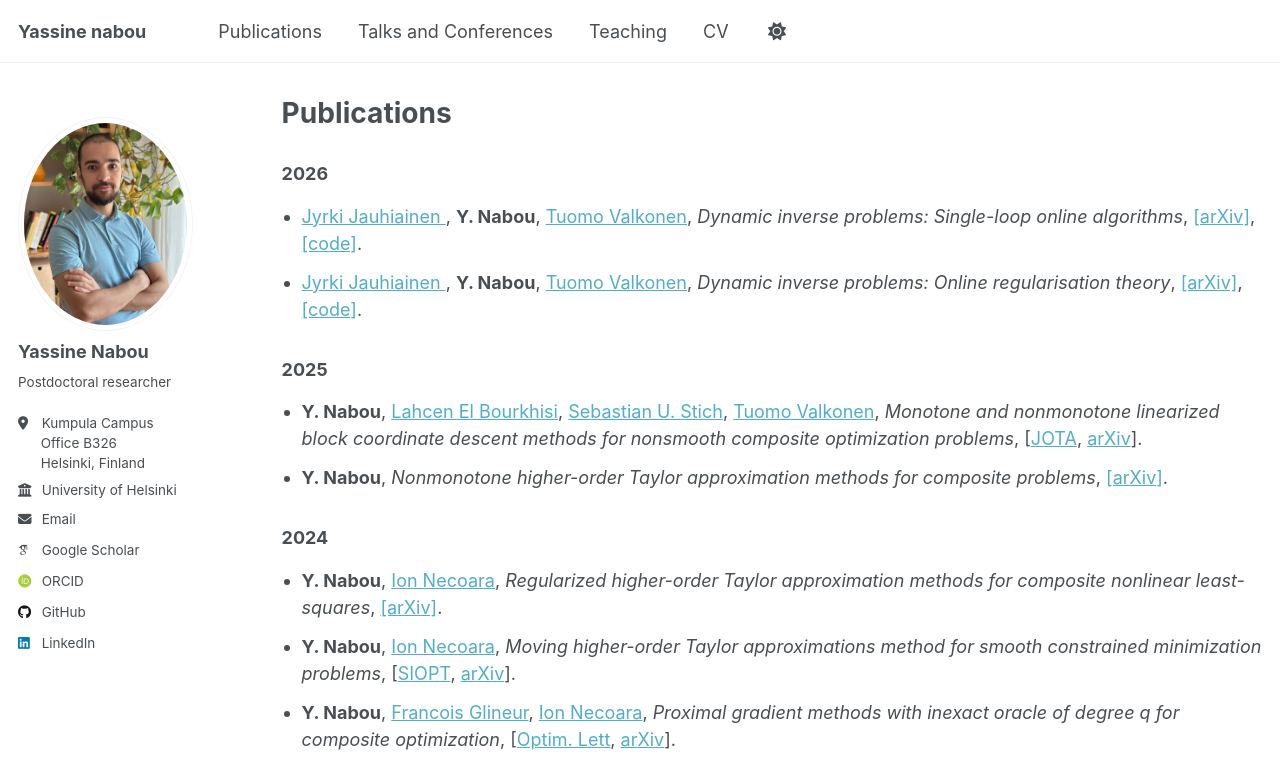
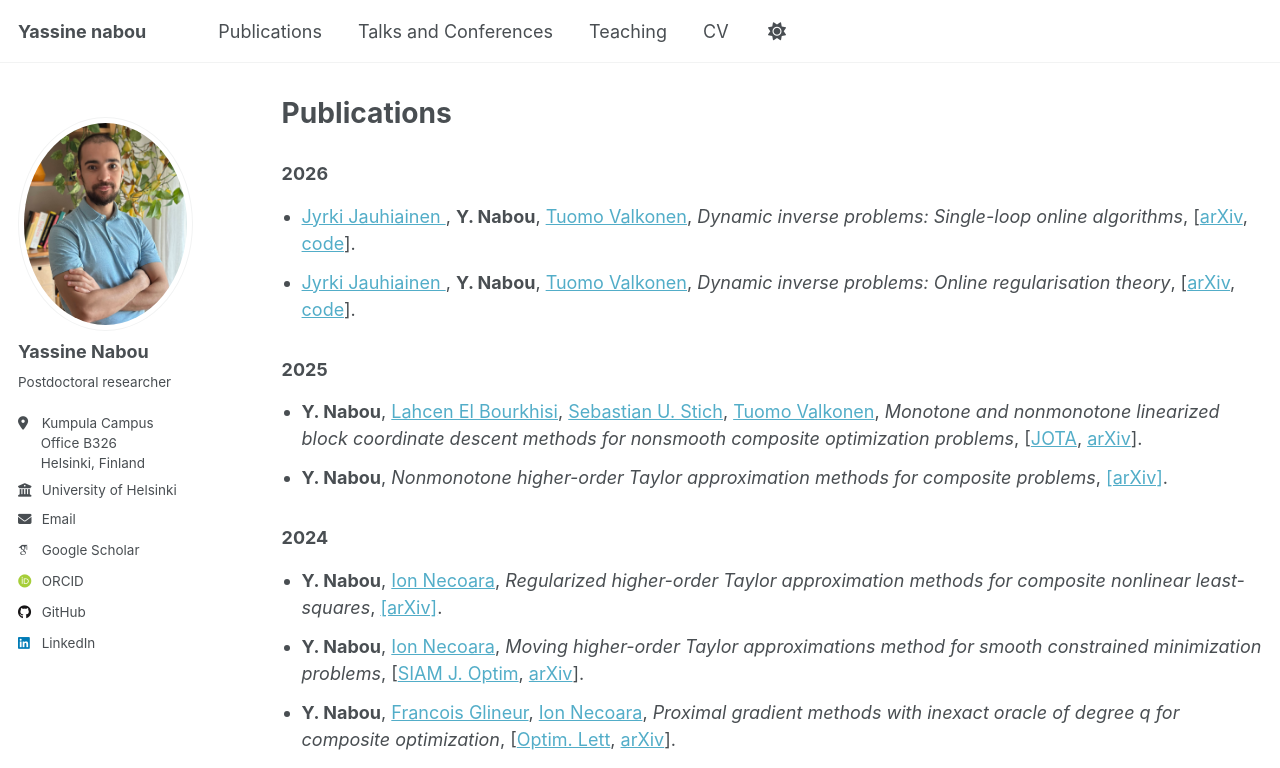
Before and after one commit to Yassine-Nabou/Yassine-Nabou.github.io, a Jekyll site: the page built from _pages/publications.html, in a window 1280 px wide and 1305 px high. Shown: the top 768 px of the window. Built offline with Jekyll 4.4.1, drawn with Linux system fonts in a browser that asks for light colours; some web fonts are replaced; a script that is not in the unit is left out.

Commit message:
Update publication links and formatting

```diff
--- a/_pages/publications.html
+++ b/_pages/publications.html
@@ -10,14 +10,14 @@ author_profile: true
     <li style="margin-bottom: 12px;">
     <a href="https://scholar.google.com/citations?user=M67pnDwAAAAJ&hl=fi"> Jyrki Jauhiainen </a>, <strong> Y. Nabou</strong>, <a href="https://tuomov.iki.fi">Tuomo Valkonen</a>,
     <em>Dynamic inverse problems: Single-loop online algorithms</em>,
-     <a href="https://arxiv.org/abs/2606.10951">[arXiv]</a>,
-     <a href="https://zenodo.org/records/19154746">[code]</a>.
+     [<a href="https://arxiv.org/abs/2606.10951">arXiv</a>,
+     <a href="https://zenodo.org/records/19154746">code</a>].
   </li>
   <li style="margin-bottom: 12px;">
     <a href="https://scholar.google.com/citations?user=M67pnDwAAAAJ&hl=fi"> Jyrki Jauhiainen </a>, <strong> Y. Nabou</strong>, <a href="https://tuomov.iki.fi">Tuomo Valkonen</a>,
     <em>Dynamic inverse problems: Online regularisation theory</em>,
-     <a href="https://arxiv.org/abs/2605.26022">[arXiv]</a>,
-     <a href="https://zenodo.org/records/19154746">[code]</a>.
+     [<a href="https://arxiv.org/abs/2605.26022">arXiv</a>,
+     <a href="https://zenodo.org/records/19154746">code</a>].
   </li>
 </ul>
 
@@ -47,7 +47,7 @@ author_profile: true
   <strong>Y. Nabou</strong>,
   <a href="https://acse.pub.ro/index.php/en/ion-necoara/">Ion Necoara</a>,
   <em>Moving higher-order Taylor approximations method for smooth constrained minimization problems</em>,
-  [<a href="https://epubs.siam.org/doi/10.1137/23M1576852">SIOPT</a>,
+  [<a href="https://epubs.siam.org/doi/10.1137/23M1576852">SIAM J. Optim</a>,
   <a href="https://arxiv.org/abs/2402.15022">arXiv</a>].
 </li>
   <li style="margin-bottom: 12px;">
```
